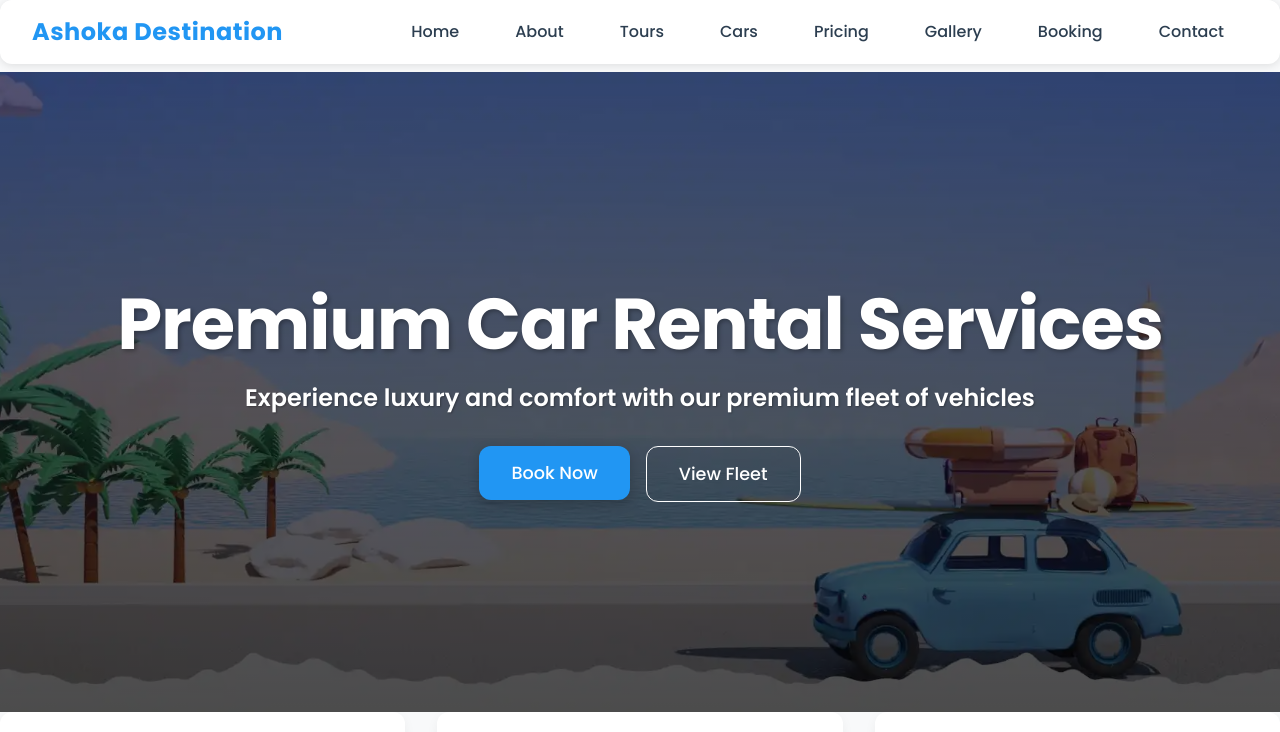
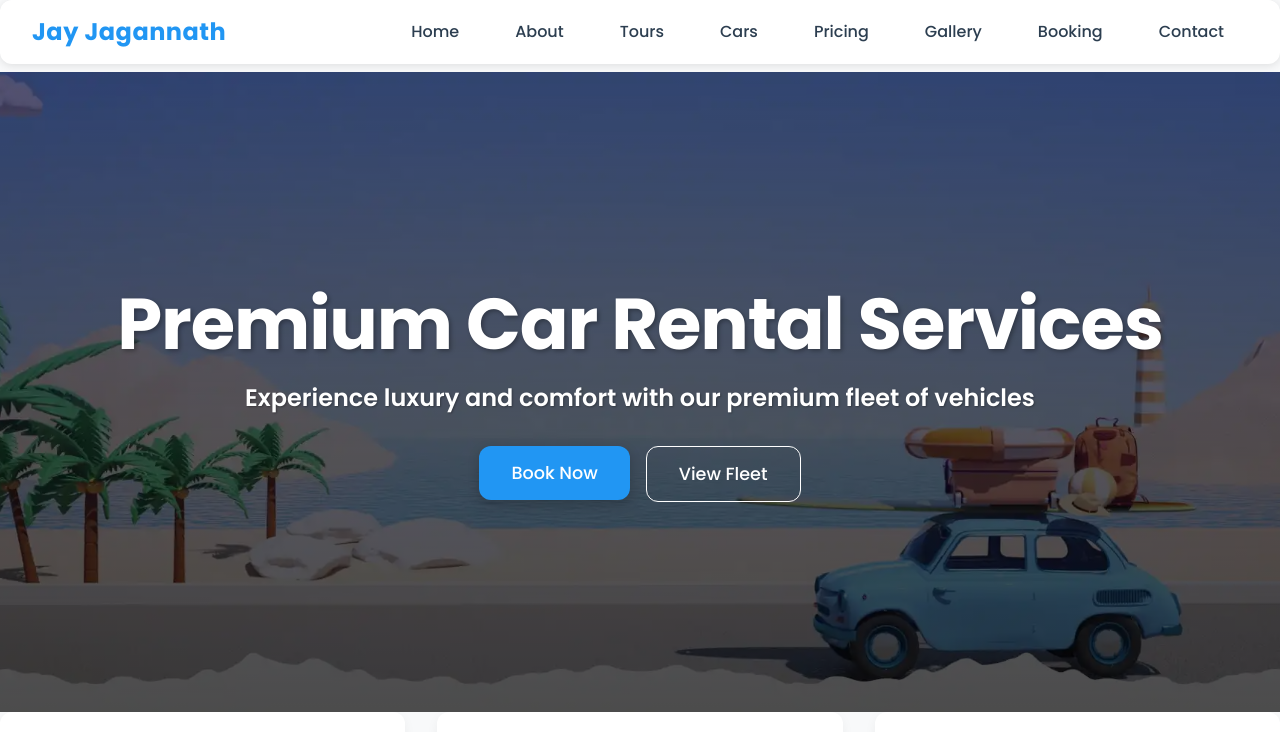
Before and after one commit to ashoksabut82-droid/Ashoka-Destination, a React (Vite) app: page / in a window 1280 px wide. Shown: the top 732 px of the page. Built offline with nearby package versions, Linux system fonts and the light colour scheme.

Commit message:
Update Navbar.tsx

```diff
--- a/src/components/Navbar.tsx
+++ b/src/components/Navbar.tsx
@@ -74,7 +74,7 @@ const Navbar = () => {
             fontSize: { xs: '1.25rem', sm: '1.5rem' },
           }}
         >
-          Ashoka Destination
+         Jay Jagannath
         </Typography>
 
         {isMobile ? (
```
